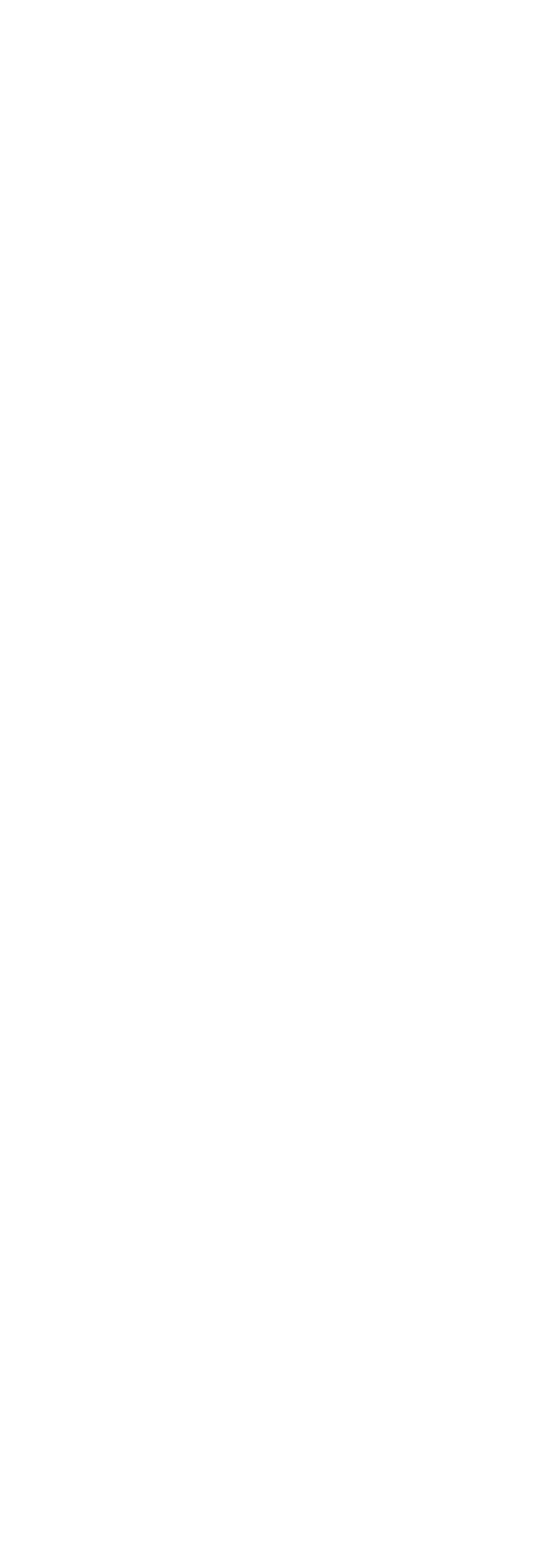
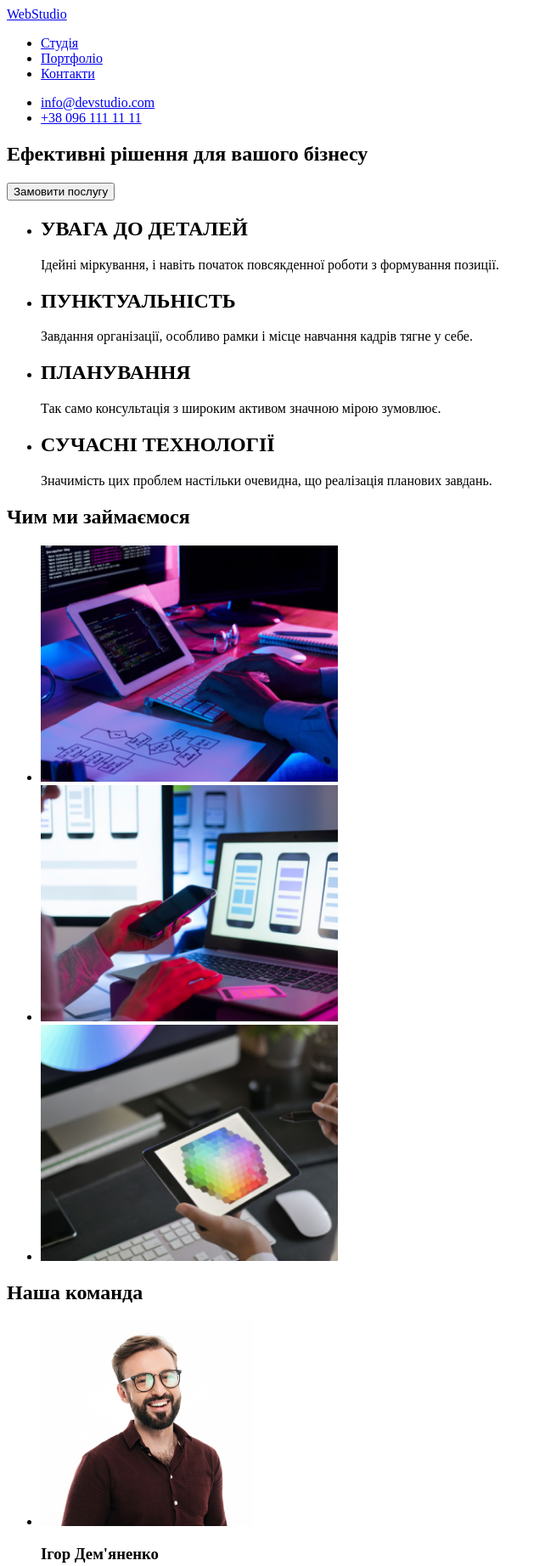
Before and after one commit to Chief1y/GOITThing, a plain HTML site: page index.html in a window 1280 px wide. Shown: the top 1843 px of the page at 85% size, without its empty margins (0-642 px from the left). Before the commit the page ends 800 px from the top, so only its background shows below. Drawn offline with Linux system fonts and the light colour scheme.

Commit message:
html layout only

```diff
--- a/index.html
+++ b/index.html
@@ -1,10 +1,150 @@
 <!DOCTYPE html>
-<html lang="en">
+<html lang="uk">
   <head>
     <meta charset="UTF-8" />
     <meta http-equiv="X-UA-Compatible" content="IE=edge" />
     <meta name="viewport" content="width=device-width, initial-scale=1.0" />
-    <title>Document</title>
+    <title>WebStudio</title>
+    <link
+      rel="icon"
+      type="image/png"
+      sizes="32x32"
+      href="/images/favicon-32x32.png"
+    />
   </head>
-  <body></body>
+  <body>
+    <div class="filling">
+      <header class="header">
+        <div class="headbox">
+          <a href="./index.html" lang="en">WebStudio</a>
+          <nav class="navigation">
+            <ul>
+              <li>
+                <a href="./index.html">Студія</a>
+              </li>
+              <li>
+                <a href="#">Портфоліо</a>
+              </li>
+              <li>
+                <a href="#">Контакти</a>
+              </li>
+            </ul>
+          </nav>
+          <div class="contacts">
+            <ul>
+              <li class="email">
+                <a href="mailto:info@devstudio.com">info@devstudio.com</a>
+              </li>
+              <li class="number">
+                <a href="tel:+380961111111">+38 096 111 11 11</a>
+              </li>
+            </ul>
+          </div>
+        </div>
+      </header>
+      <main>
+        <section class="bigbox">
+          <h1 class="title">Ефективні рішення для вашого бізнесу</h1>
+          <button type="button">Замовити послугу</button>
+        </section>
+        <section class="features">
+          <div class="feature-block">
+            <ul>
+              <li class="feature">
+                <h2>УВАГА ДО ДЕТАЛЕЙ</h2>
+                <p>
+                  Ідейні міркування, і навіть початок повсякденної роботи з
+                  формування позиції.
+                </p>
+              </li>
+              <li class="feature">
+                <h2>ПУНКТУАЛЬНІСТЬ</h2>
+                <p>
+                  Завдання організації, особливо рамки і місце навчання кадрів
+                  тягне у себе.
+                </p>
+              </li>
+              <li class="feature">
+                <h2>ПЛАНУВАННЯ</h2>
+                <p>
+                  Так само консультація з широким активом значною мірою
+                  зумовлює.
+                </p>
+              </li>
+              <li class="feature">
+                <h2>СУЧАСНІ ТЕХНОЛОГІЇ</h2>
+                <p>
+                  Значимість цих проблем настільки очевидна, що реалізація
+                  планових завдань.
+                </p>
+              </li>
+            </ul>
+          </div>
+        </section>
+        <section class="work">
+          <div>
+            <h2>Чим ми займаємося</h2>
+            <ul>
+              <li>
+                <img src="/images/img.jpg" alt="coding" width="350" />
+              </li>
+              <li>
+                <img src="/images/img1.jpg" alt="adaptive layout" width="350" />
+              </li>
+              <li>
+                <img src="/images/img2.jpg" alt="graphics" width="350" />
+              </li>
+            </ul>
+          </div>
+        </section>
+        <section class="team">
+          <div>
+            <h2>Наша команда</h2>
+            <ul>
+              <li>
+                <img src="/images/img0.jpg" alt="Ігор Дем'яненко" width="250" />
+                <h3>Ігор Дем'яненко</h3>
+                <p>Product Designer</p>
+              </li>
+              <li>
+                <img src="/images/img01.jpg" alt="Ольга Рєпіна" width="250" />
+                <h3>Ольга Рєпіна</h3>
+                <p>Frontend Developer</p>
+              </li>
+              <li>
+                <img src="/images/img02.jpg" alt="Микола Тарасов" width="250" />
+                <h3>Микола Тарасов</h3>
+                <p>Marketing</p>
+              </li>
+              <li>
+                <img
+                  src="/images/img03.jpg"
+                  alt="Михайло Єрмаков"
+                  width="250"
+                />
+                <h3>Михайло Єрмаков</h3>
+                <p>UI Designer</p>
+              </li>
+            </ul>
+          </div>
+        </section>
+      </main>
+      <footer class="footer">
+        <div class="footerbox">
+          <a href="./index.html" lang="en">WebStudio</a>
+          <address>
+            <ul>
+              <li>м. Київ, Бульвар Лесі Українки, б. 26</li>
+              <li>
+                <a href="mailto:info@devstudio.com">info@devstudio.com</a>
+              </li>
+              <li>
+                <a href="tel:+380961111111">+38 096 111 11 11</a>
+              </li>
+            </ul>
+          </address>
+        </div>
+      </footer>
+    </div>
+  </body>
 </html>
```
Also changed, not shown: images/favicon-32x32.png (added), images/img.jpg (added), images/img0.jpg (added), images/img01.jpg (added), images/img02.jpg (added), images/img03.jpg (added), images/img1.jpg (added), images/img2.jpg (added).
